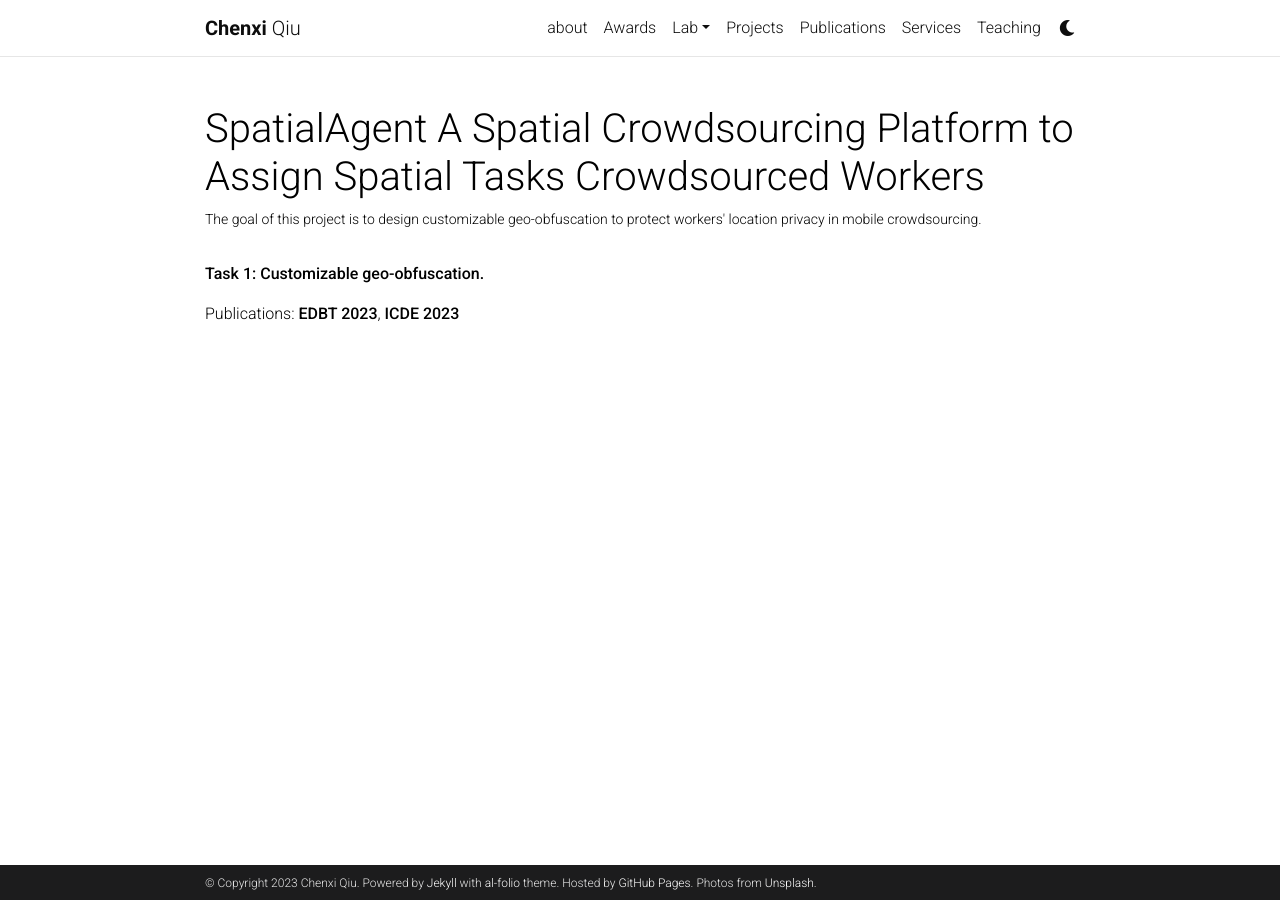
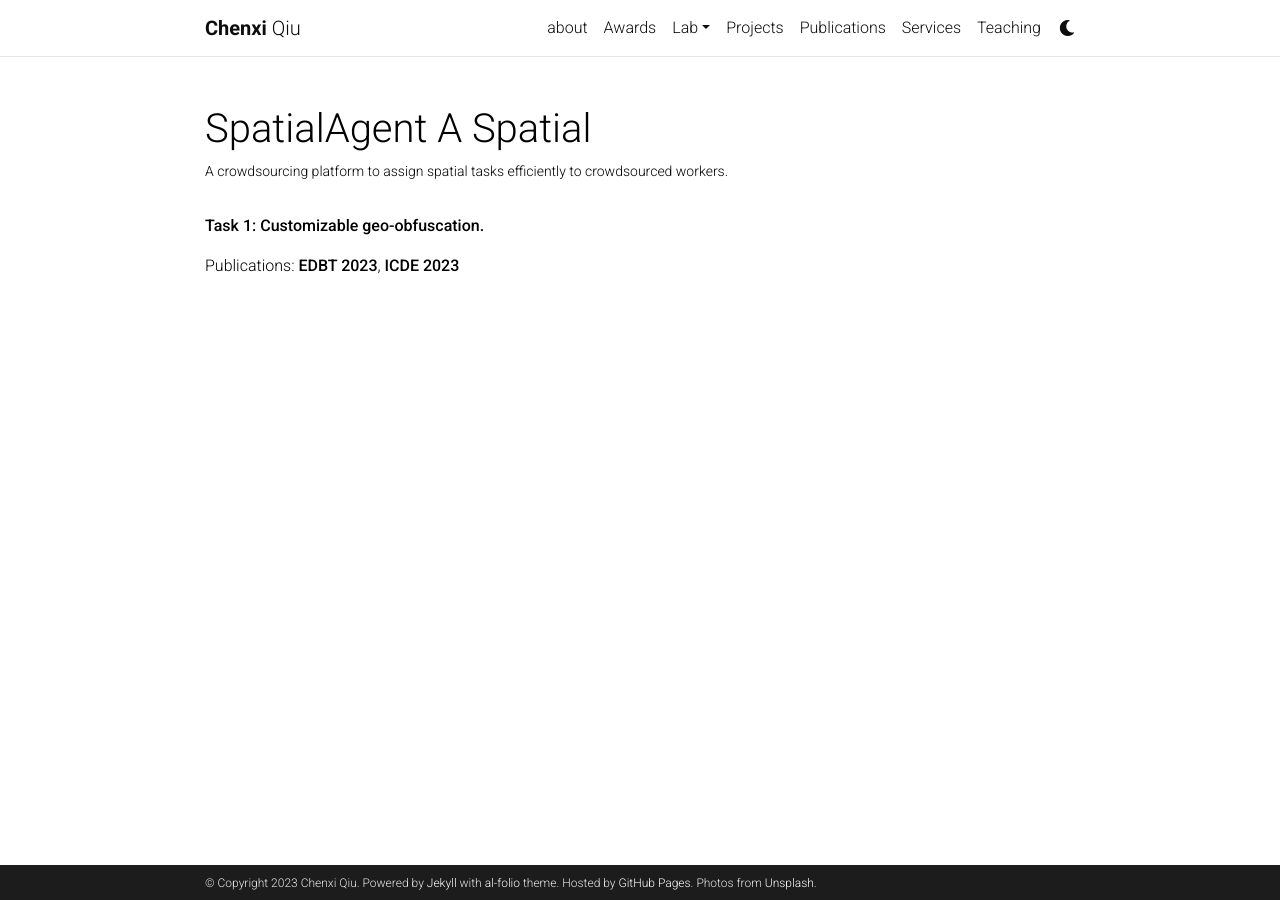
Before and after one commit to chenxiunt/chenxiunt.github.io, a Jekyll site: the page built from _projects/SpatialAgent.markdown, in a window 1280 px wide. Built offline with Jekyll 4.4.1, drawn with Linux system fonts in a browser that asks for light colours; comment, search, counter and statistics services are not loaded; a style sheet for code colours, icons or effects is not loaded.

Commit message:
Update SpatialAgent.markdown

```diff
--- a/_projects/SpatialAgent.markdown
+++ b/_projects/SpatialAgent.markdown
@@ -1,7 +1,7 @@
 ---
 layout: page
-title: SpatialAgent A Spatial Crowdsourcing Platform to Assign Spatial Tasks Crowdsourced Workers
-description: The goal of this project is to design customizable geo-obfuscation to protect workers' location privacy in mobile crowdsourcing.
+title: SpatialAgent A Spatial
+description: A crowdsourcing platform to assign spatial tasks efficiently to crowdsourced workers.
 img: /assets/img/obfuscation_tree.png
 importance: 2
 ---
```
